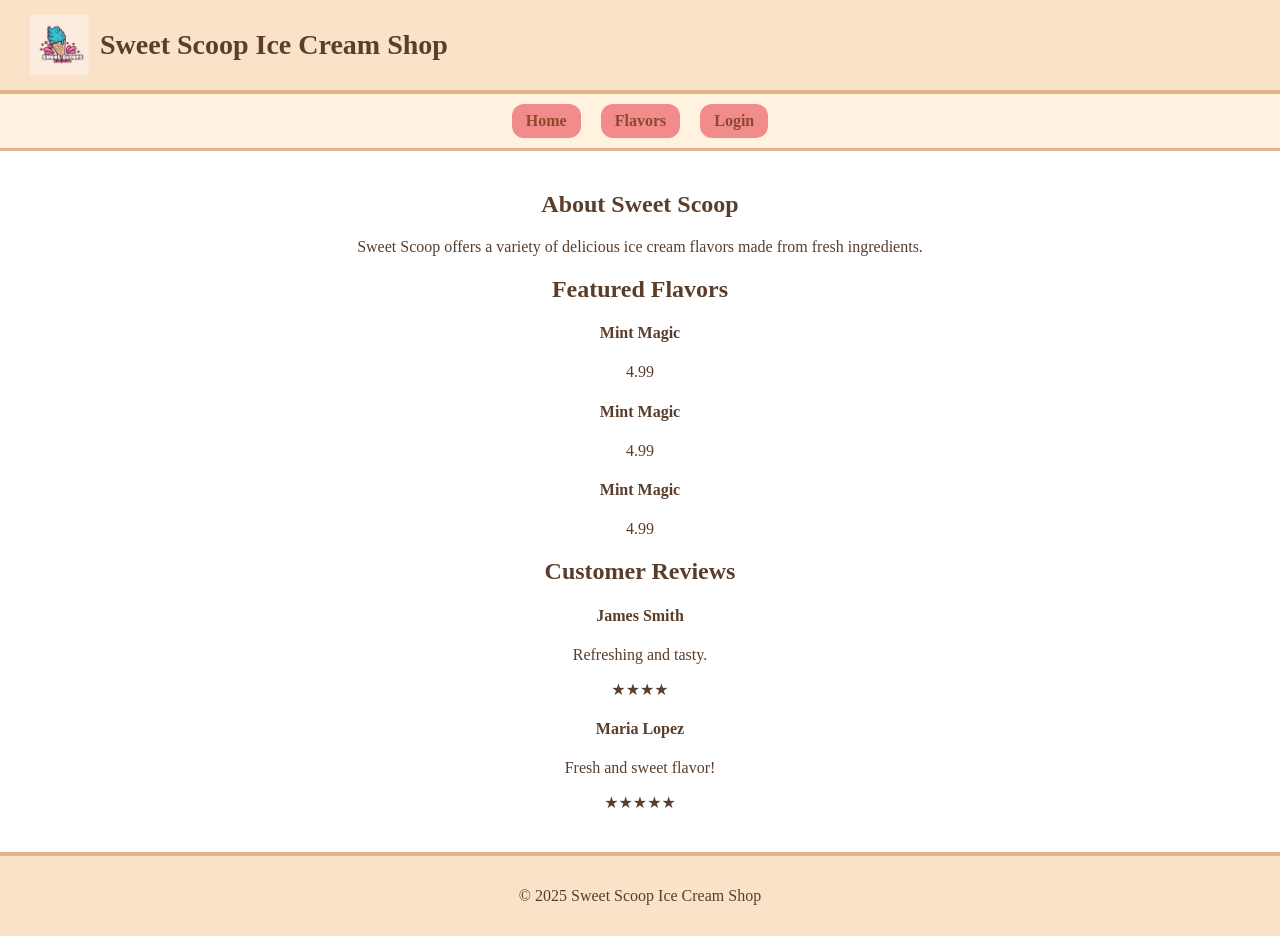
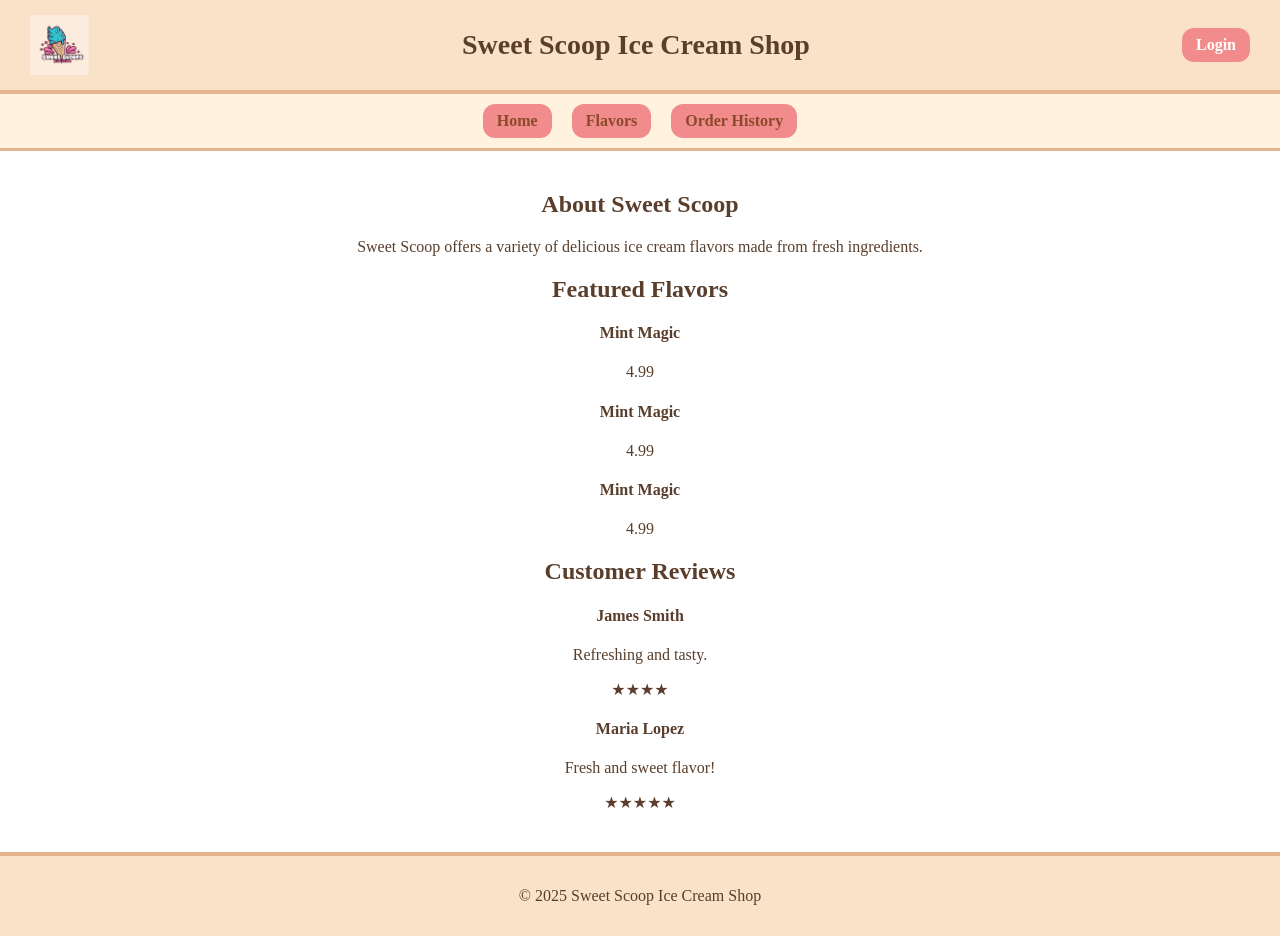
Before and after one commit to KulvanshJaswal/ENSF-381-Assignment4, a React (Create React App) app: page / in a window 1280 px wide. Built offline with nearby package versions, Linux system fonts and the light colour scheme.

Commit message:
Finsihed the header

```diff
--- a/src/StyleSheet.css
+++ b/src/StyleSheet.css
@@ -16,6 +16,7 @@ gap: 10px;
 padding: 15px 30px;
 border-bottom: 4px solid #e4b48c;
 font-weight: bold;
+justify-content: space-between
 }
 
 
--- a/src/components/header.js
+++ b/src/components/header.js
@@ -1,17 +1,25 @@
 import { Link } from "react-router-dom";
 
 function Header() {
+    const userId = localStorage.getItem("userId");
+    const handleLogout = () => {
+        localStorage.removeItem("userId");
+        localStorage.removeItem("username");
+        window.location.href = "/";
+    };
   return (
     <>
       <header>
         <img src="/images/logo.webp" alt="Sweet Scoop" />
         <h1>Sweet Scoop Ice Cream Shop</h1>
+        {userId ? ( <button onClick={handleLogout}>Logout</button>) : (<Link to="/login">Login</Link>
+        )}
       </header>
 
       <div className="navbar">
         <Link to="/">Home</Link>
         <Link to="/flavors">Flavors</Link>
-        <Link to="/login">Login</Link>
+        <Link to="/orderHistory">Order History</Link>
       </div>
     </>
   );
```
Also changed, not shown: src/components/orderHistory.js (added).
